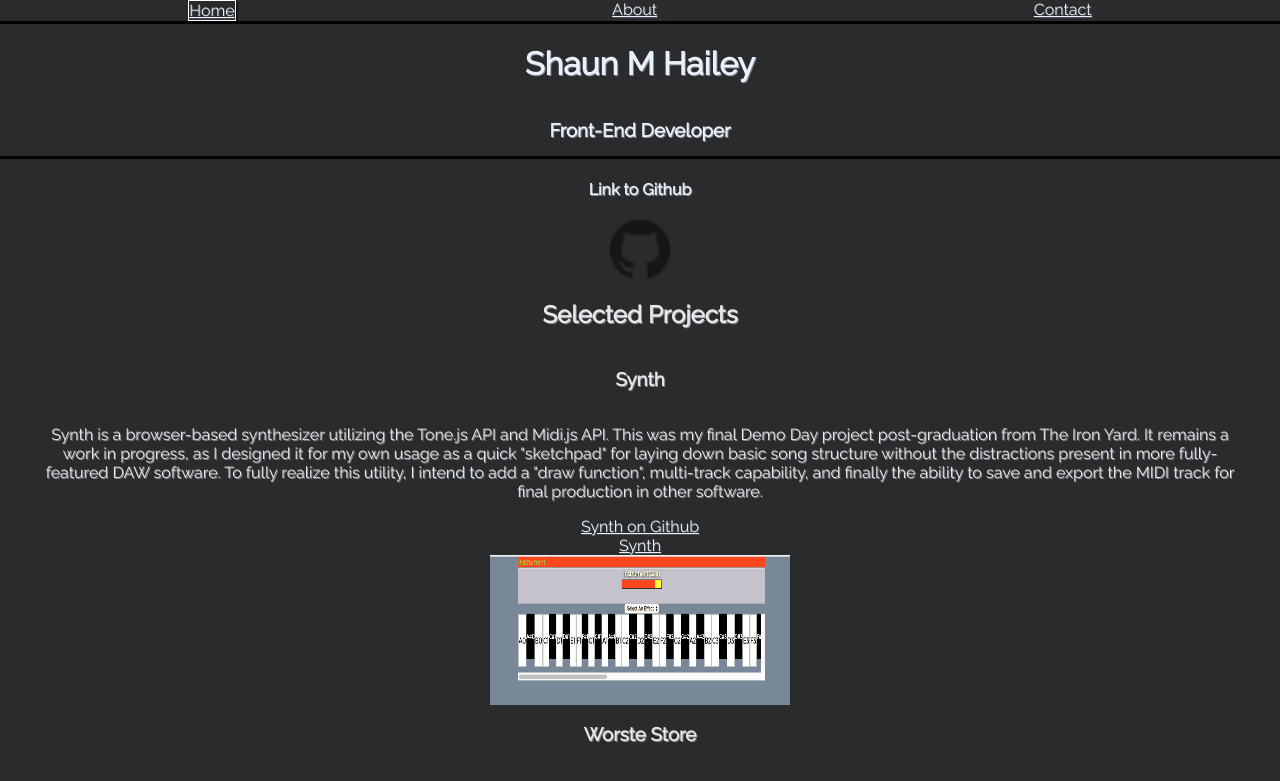
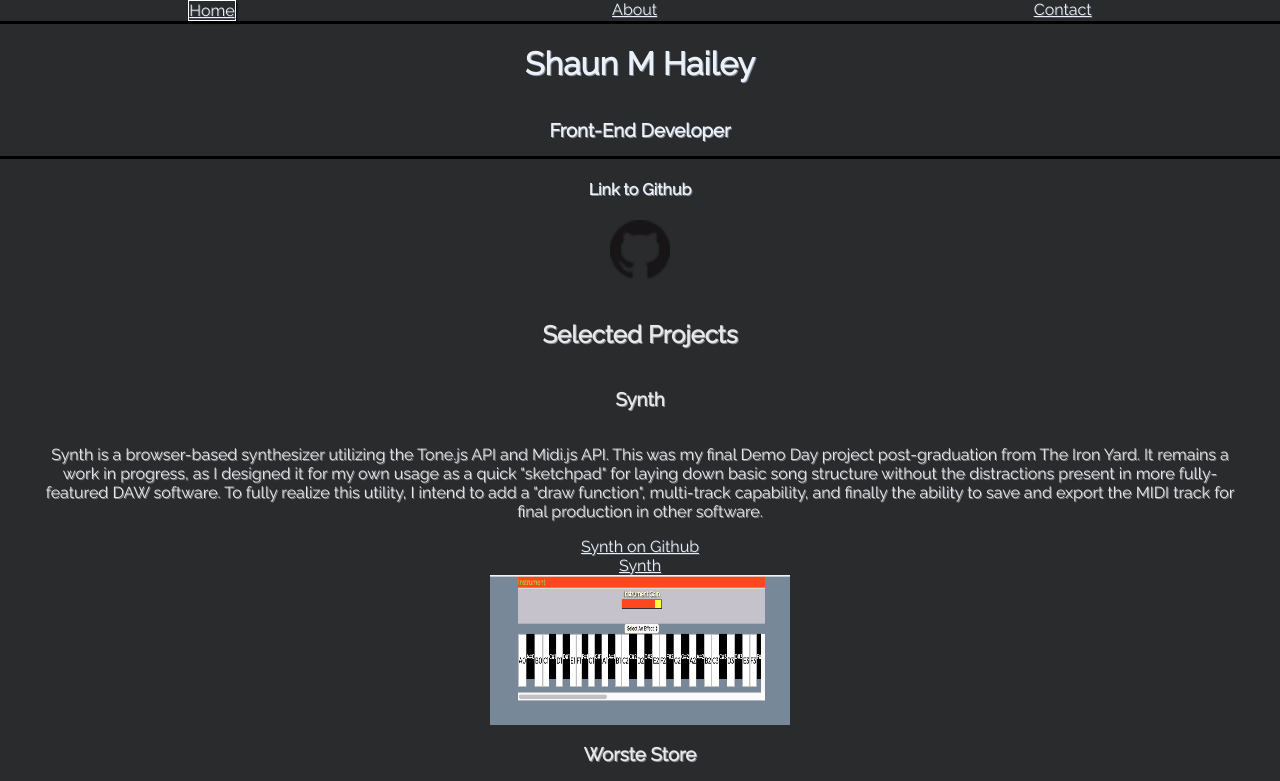
Before and after one commit to shaunhailey/reactfolio, a React (Create React App) app: page / in a window 1280 px wide. Shown: the top 781 px of the page. Built offline with nearby package versions, Linux system fonts and the light colour scheme.

Commit message:
border bottom fix

```diff
--- a/src/styles/App.css
+++ b/src/styles/App.css
@@ -177,3 +177,7 @@ h2 {
   height: 60px;
   width: 60px;
 }
+.projectLayout {
+  border: 20px rgb(42, 43, 45);
+  border-style: solid none;
+}
```
